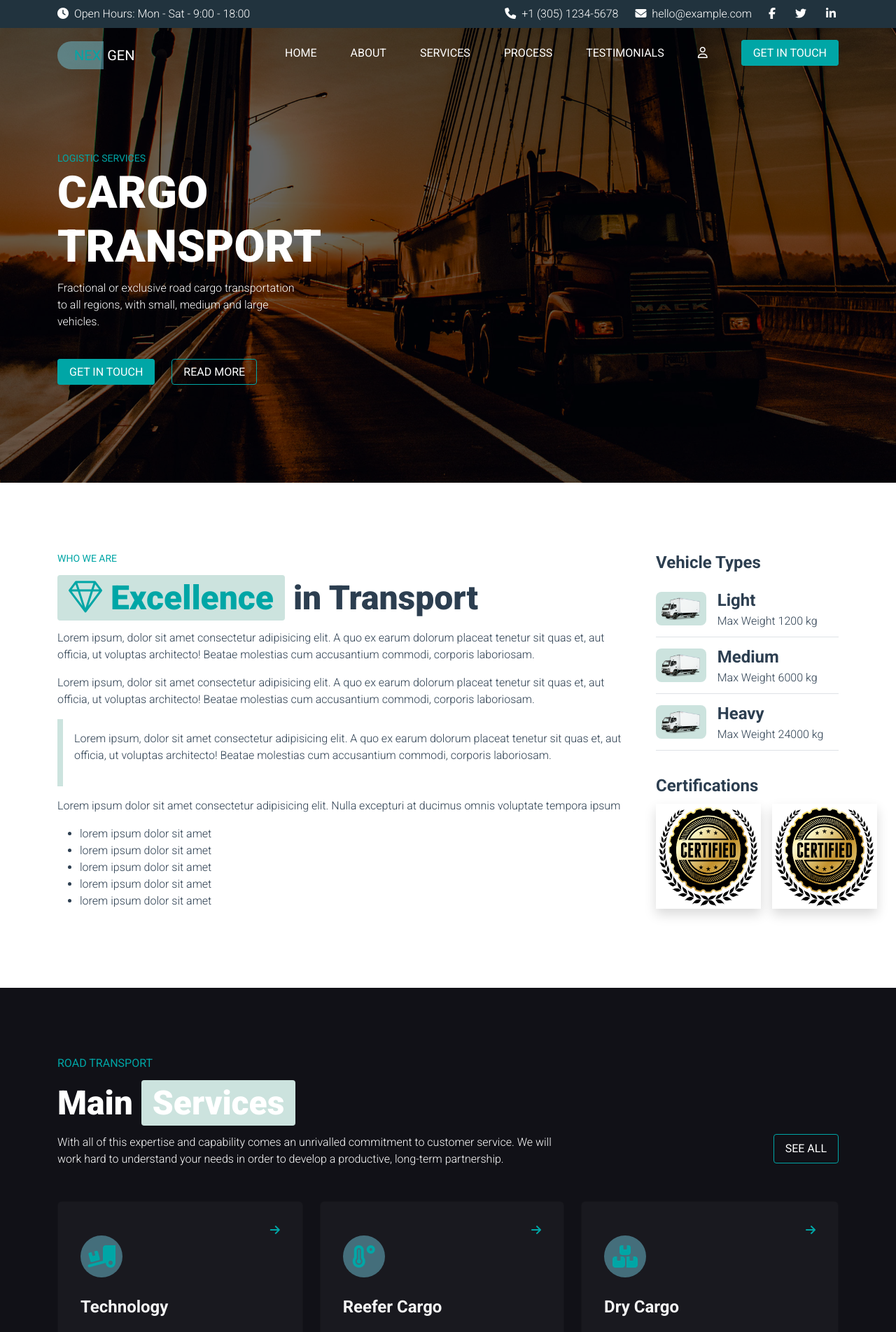
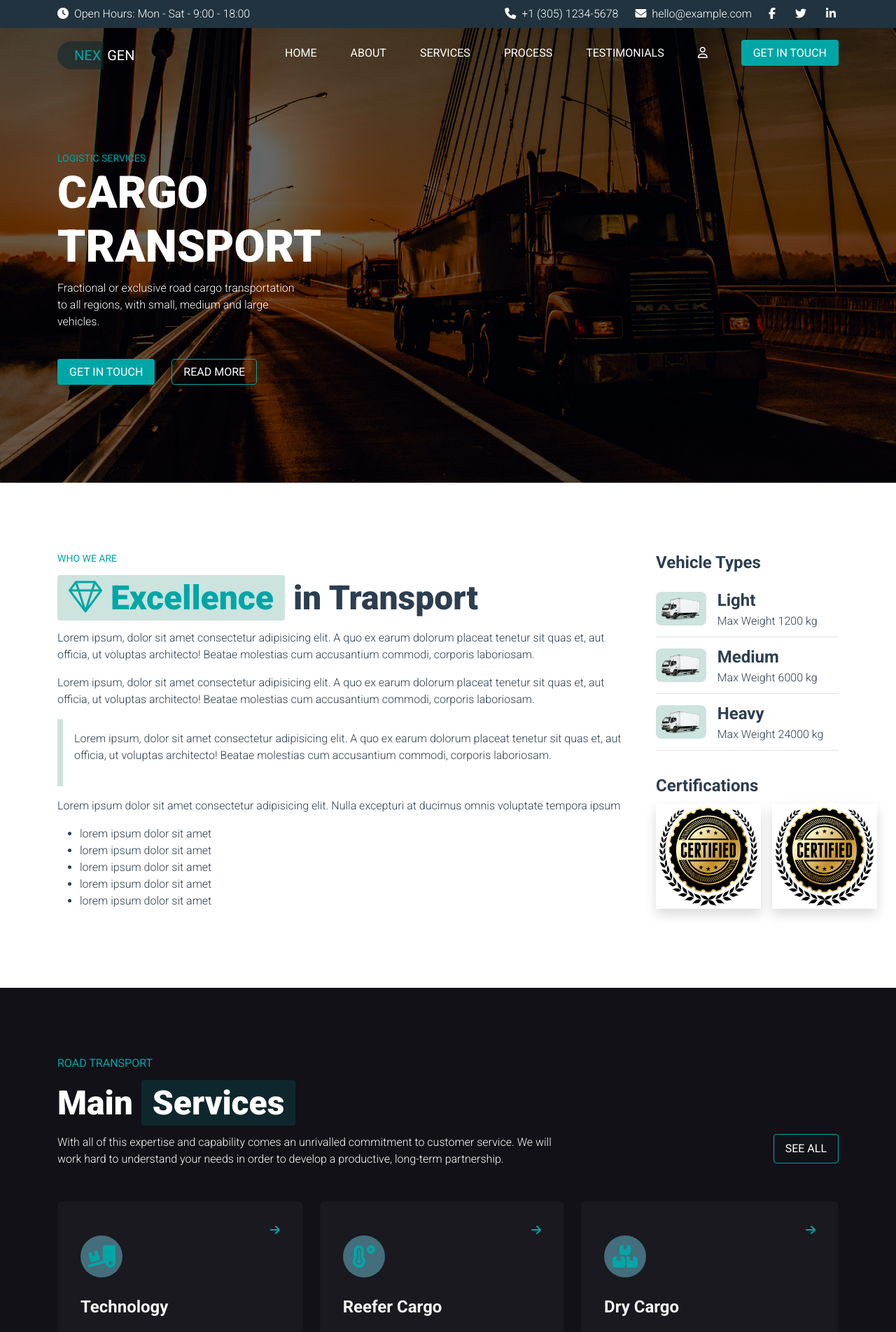
Before and after one commit to meta-ela/proj-html-vuejs, a Vue app: page / in a window 1280 px wide. Shown: the top 1904 px of the page at 70% size. Built offline with nearby package versions, Linux system fonts and the light colour scheme.

Commit message:
Adds content stylling

```diff
--- a/src/assets/scss/_general.scss
+++ b/src/assets/scss/_general.scss
@@ -54,9 +54,14 @@ a {
 
 
 /* BOTTONI  ***********************/
+
 .btn_outline {
-    &hover{
+    &:hover,
+    &:active{
         background-color: $primary;
+        color: white;
+        box-shadow: 0 0.5em 0.5em -0.4em rgba($primary_lighter, .5);
+        transform: scale(1.1);
     }
 
     color: white;
@@ -64,6 +69,7 @@ a {
     padding: .5rem 1rem;
     border-radius: 4px;
 }
+
 /***********************************/
 
 .card {
@@ -82,7 +88,7 @@ a {
 
 .colored_box_below_logo {
     color: $primary;
-    background-color: rgba($primary_lighter, .5);
+    background-color: rgba($box_shadow_color, .6);
     padding-top: .5rem;
     padding-bottom: .5rem;
     padding-left: 1.5rem;
@@ -95,6 +101,10 @@ a {
     background-color: $teal-200;
     padding: .25rem 1rem;
     border-radius: 4px;
+}
+
+.box_shadow_color {
+    background-color: $box_shadow_color;
 }
 
 .colored_box_below_round {
--- a/src/assets/scss/_variables.scss
+++ b/src/assets/scss/_variables.scss
@@ -7,3 +7,8 @@ $secondary: #111117;
 $dark: black;
 $card_color: #19191f;
 $light: #ececec;
+$box_shadow_color: #0e272d;
+
+:root{
+    --hover: #{adjust-hue($primary, 45deg)};
+}
--- a/src/components/TheCard.vue
+++ b/src/components/TheCard.vue
@@ -4,7 +4,7 @@
         <div class="d-flex justify-content-end">
             <i class="text-primary" :class="subIcon"></i>
         </div>
-        <div class="colored_box_below_round">
+        <div class="colored_box_below_round box_shadow_color_round">
             <i :class="icon"></i>
         </div>
         <div class="py-4">
--- a/src/components/TheHeader.vue
+++ b/src/components/TheHeader.vue
@@ -1,7 +1,7 @@
 <template>
     <div>
         <!-- info-bar superiore fisso -->
-        <div class="info_bar_bg">
+        <div class="info_bar_bg sticky-top">
             <div class="container py-2">
                 <div class="d-flex justify-content-between text-white fw-light">
                     <div>
--- a/src/components/TheMain.vue
+++ b/src/components/TheMain.vue
@@ -73,7 +73,7 @@
                 <div>
                     <div class="text-primary text-uppercase">ROAD TRANSPORT</div>
                     <h2 class="my-3 text-white">
-                        Main <span class="colored_box_below">Services</span>
+                        Main <span class="colored_box_below box_shadow_color">Services</span>
                     </h2>
                     <div class=" row">
                         <div class="col-8">
@@ -141,7 +141,7 @@
                 <div>
                     <div>
                         <div class="text-primary text-uppercase py-3">WHAT ARE WE DOING</div>
-                        <h2><span class="colored_box_below">Results</span> in Numbers</h2>
+                        <h2><span class="colored_box_below box_shadow_color">Results</span> in Numbers</h2>
                     </div>
                     <div>
                         <div class="row row-cols-4">
@@ -162,7 +162,7 @@
             <div class="container py-5 text-center text-white">
                 <div>
                     <div class="text-primary text-uppercase py-3">CUSTOMER TESTIMONIALS</div>
-                    <h2>Trusted <span class="colored_box_below">Feedback</span></h2>
+                    <h2>Trusted <span class="colored_box_below box_shadow_color">Feedback</span></h2>
                     <P class="fw-light my-5">
                         We work intensively in search of ideals that can add up in the lives of our customers.
                         This is what moves us and we are grateful foe the recognition.
```
